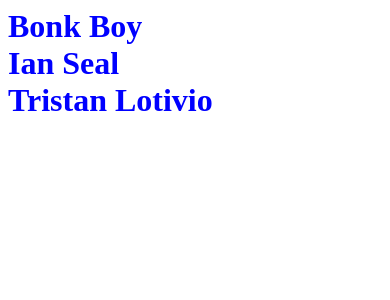
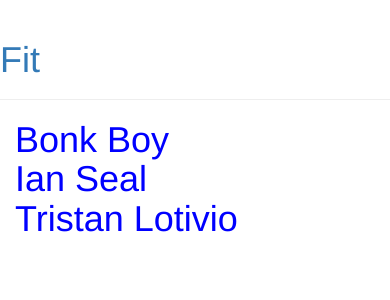
Before and after one commit to Shikeinn/Fit, a Django app: page / in a window 390 px wide. Shown: the top 300 px of the page. Run offline with Django 3.2, Linux system fonts and the light colour scheme; data comes from the database, SQL or seed files in the repository; some libraries are stand-ins or nearby versions.

Commit message:
Added base.html and added home as content to it

```diff
--- /dev/null
+++ b/Fit/templates/base.html
@@ -0,0 +1,23 @@
+{% load static %}
+<html>
+    <head>
+        <title>Fit</title>
+        <link rel="stylesheet" href="//maxcdn.bootstrapcdn.com/bootstrap/3.2.0/css/bootstrap.min.css">
+        <link rel="stylesheet" href="//maxcdn.bootstrapcdn.com/bootstrap/3.2.0/css/bootstrap-theme.min.css">
+        <link href='//fonts.googleapis.com/css?family=Lobster&subset=latin,latin-ext' rel='stylesheet' type='text/css'>
+        <link rel="stylesheet" href="{% static 'css/blog.css' %}">
+    </head>
+    <body>
+        <div class="page-header">
+            <h1><a href="/">Fit</a></h1>
+        </div>
+        <div class="content container">
+            <div class="row">
+                <div class="col-md-8">
+                {% block content %}
+                {% endblock %}
+                </div>
+            </div>
+        </div>
+    </body>
+</html>
--- a/Fit/templates/home.html
+++ b/Fit/templates/home.html
@@ -1,4 +1,5 @@
-{%block main%}
+{% extends './base.html'%}
+{%block content%}
 <script src="https://ajax.googleapis.com/ajax/libs/jquery/1.11.1/jquery.min.js"></script>
 
 
```
